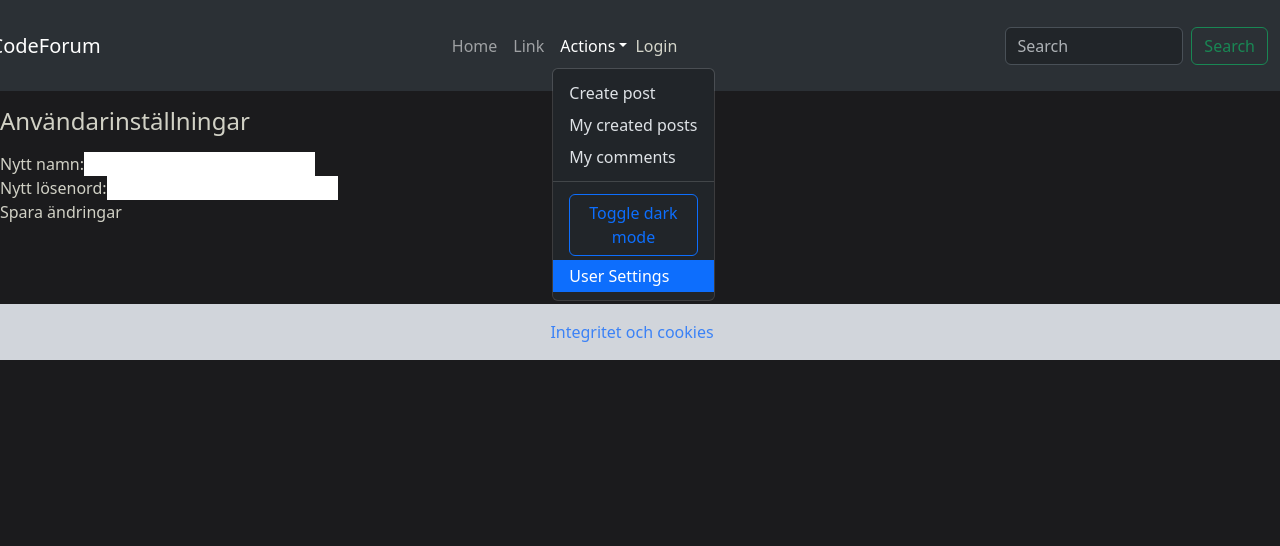
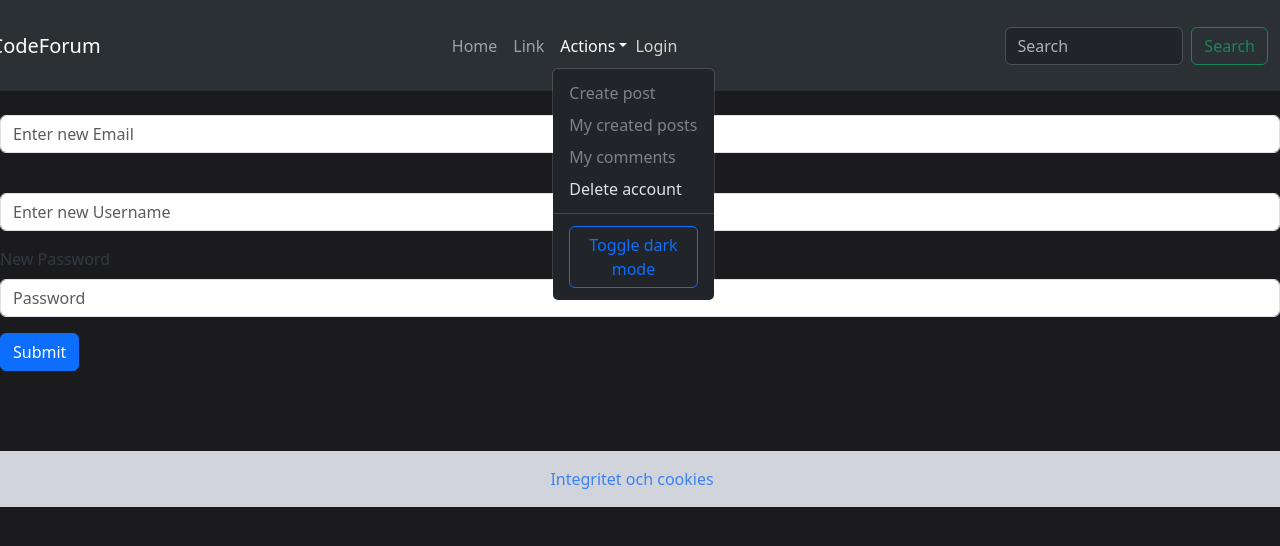
Before and after one commit to sheilabarnagot/Grupprojektet, a React (Vite) app in the folder frontend/: page /user-settings in a window 1280 px wide. Both pictures are taken after a click on the button "Actions". Shown: the top 546 px of the page. Built offline with nearby package versions, Linux system fonts and the light colour scheme; no server answers.

Commit message:
created endpoints and fixed UserSettings

```diff
--- a/frontend/src/Nav_bar.tsx
+++ b/frontend/src/Nav_bar.tsx
@@ -7,21 +7,55 @@ import Button from "react-bootstrap/Button";
 import { useEffect, useState } from "react";
 import { NavLink, useNavigate } from "react-router-dom";
 
-export const Nav_bar = () => {
+interface Props {
+  isLoggedIn: boolean;
+  setIsLoggedInContext: React.Dispatch<React.SetStateAction<boolean>>;
+}
+
+export const Nav_bar = ({ isLoggedIn, setIsLoggedInContext }: Props) => {
   const [darkMode, setDarkMode] = useState("dark");
+  const [isLoggedInLocalStorage, setIsLoggedInLocalStorage] = useState(false);
+
+  const [item, setItem] = useState<string | null>(null);
+  const navigate = useNavigate();
+
+  const navigateToLogin = () => {
+    isLoggedIn || item ? navigate("/user-settings") : navigate("/login");
+  };
+
+  const handleDelete = async () => {
+    const response = await fetch("http://localhost:3000/deleteaccount", {
+      method: "DELETE",
+      headers: {
+        "Content-Type": "application/json",
+      },
+      body: JSON.stringify({ id: item }),
+    });
+    const result = await response.json();
+    console.log(result);
+  };
+
   const toggleDarkMode = () => {
     darkMode === "dark" ? setDarkMode("light") : setDarkMode("dark");
   };
-  const [item, setItem] = useState<any>(null);
-  const navigate = useNavigate();
+  const handleLogout = () => {
+    localStorage.clear();
+    setIsLoggedInContext(false);
+    setIsLoggedInLocalStorage(false);
+    setItem(null);
+    navigate("/login");
+  };
+
   useEffect(() => {
     const getitem = localStorage.getItem("items");
+
     if (getitem) setItem(getitem);
-  });
+  }, []);
 
-  const navigateToLogin = () => {
-    item ? navigate("/") : navigate("/login");
-  };
+  useEffect(() => {
+    const getIsLoggedIn = localStorage.getItem("isLoggedIn");
+    if (getIsLoggedIn) setIsLoggedInLocalStorage(true);
+  }, [isLoggedIn]);
 
   return (
     <>
@@ -53,14 +87,27 @@ export const Nav_bar = () => {
                   </Nav.Link>
                   <Nav.Link href="#action2">Link</Nav.Link>
                   <NavDropdown title="Actions" id="navbarScrollingDropdown">
-                    <NavDropdown.Item as={NavLink} to="/createpost">
+                    <NavDropdown.Item
+                      disabled={!isLoggedInLocalStorage}
+                      as={NavLink}
+                      to="/createpost"
+                    >
                       Create post
                     </NavDropdown.Item>
-                    <NavDropdown.Item href="#action3">
+                    <NavDropdown.Item
+                      disabled={!isLoggedInLocalStorage}
+                      href="#action3"
+                    >
                       My created posts
                     </NavDropdown.Item>
-                    <NavDropdown.Item href="#action3">
+                    <NavDropdown.Item
+                      disabled={!isLoggedInLocalStorage}
+                      href="#action3"
+                    >
                       My comments
+                    </NavDropdown.Item>
+                    <NavDropdown.Item onClick={handleDelete}>
+                      Delete account
                     </NavDropdown.Item>
                     <NavDropdown.Divider />
                     <NavDropdown.ItemText>
@@ -71,13 +118,15 @@ export const Nav_bar = () => {
                         Toggle dark mode
                       </Button>
                     </NavDropdown.ItemText>
-                    <NavDropdown.Item as={NavLink} to="/user-settings">
-                      User Settings
-                    </NavDropdown.Item>
                   </NavDropdown>
-                  <p onClick={navigateToLogin}>
-                    {item !== "undefined" && item ? "user settings" : "Login"}
+                  <p onClick={() => navigateToLogin()}>
+                    {isLoggedIn || item ? "user settings" : "Login"}
                   </p>
+                  {(isLoggedIn || item) && (
+                    <Button variant="putline-danger" onClick={handleLogout}>
+                      Logout
+                    </Button>
+                  )}
                 </div>
               </Nav>
               <Form className="d-flex">
--- a/frontend/src/UserSettings.tsx
+++ b/frontend/src/UserSettings.tsx
@@ -1,77 +1,90 @@
-import { useState, useEffect } from 'react';
-
+import { useState, useEffect } from "react";
+import Form from "react-bootstrap/Form";
+import Button from "react-bootstrap/Button";
 
 const UserSettings = () => {
-  const userId = 1; // Ersätt med det faktiska användar-ID
-
   // Tillstånd för användaruppgifter
-  const [name, setName] = useState('');
-  const [password, setPassword] = useState('');
+  const [email, setEmail] = useState("");
+  const [password, setPassword] = useState("");
+  const [username, setUsername] = useState("");
+  const [userId, setuserId] = useState("");
 
   useEffect(() => {
     // Hämta användaruppgifter som finns
-    getUserData();
-  }, []);
+    const Id = localStorage.getItem("items");
+    if (Id) {
+      setuserId(Id);
+    }
+    getUserData(Id);
+  });
 
-  const getUserData = async () => {
+  const getUserData = async (Id) => {
+    console.log(Id);
     try {
-      const response = await fetch(`/api/editprofile/${userId}`);
+      const response = await fetch(`http://localhost:3000/users`, {
+        method: "POST",
+        headers: {
+          "Content-Type": "application/json",
+        },
+        body: JSON.stringify({ userId: Id }),
+      });
       if (!response.ok) {
-        throw new Error('Failed to fetch user data');
+        throw new Error("Failed to fetch user data");
       }
       const data = await response.json();
-      setName(data.user.name);
-      setPassword(data.user.password);
+      setEmail(data[0].email);
+      console.log(data);
+      setPassword(data[0].password);
+      setUsername(data[0].username);
     } catch (error) {
-      console.error('Error fetching user profile:', error);
+      console.error("Error fetching user profile:", error);
     }
   };
 
-  const handleSaveChanges = async () => {
+  console.log(username, password, email);
+
+  const handleSaveChanges = async (event) => {
+    event.preventDefault();
+    setEmail(event.currentTarget[0].value);
     try {
-      const response = await fetch(`/api/editprofile/${userId}`, {
-        method: 'POST',
+      const response = await fetch(`http://localhost:3000/editprofile`, {
+        method: "POST",
         headers: {
-          'Content-Type': 'application/json',
+          "Content-Type": "application/json",
         },
-        body: JSON.stringify({ name, password }),
+        body: JSON.stringify({ email, username, password, userId }),
       });
 
       if (response.ok) {
-        alert('Profilen har uppdaterats!');
+        alert("Profilen har uppdaterats!");
       } else {
         const errorData = await response.json();
-        console.error('Error saving user profile:', errorData.message);
+        console.error("Error saving user profile:", errorData.message);
       }
     } catch (error) {
-      console.error('Error saving user profile:', error);
+      console.error("Error saving user profile:", error);
     }
   };
 
   return (
-      <div>
-        <h2>Användarinställningar</h2>
-        <label htmlFor="name">Nytt namn:</label>
-        <input
-          type="text"
-          id="name"
-          value={name}
-          onChange={(e) => setName(e.target.value)}
-          style={{ color: 'black', backgroundColor: 'white' }}
-        />
-        <br />
-        <label htmlFor="password">Nytt lösenord:</label>
-        <input
-          type="password"
-          id="password"
-          value={password}
-          onChange={(e) => setPassword(e.target.value)}
-          style={{ color: 'black', backgroundColor: 'white' }}
-        />
-        <br />
-        <button onClick={handleSaveChanges}>Spara ändringar</button>
-      </div>
-    );
+    <Form onSubmit={handleSaveChanges}>
+      <Form.Group className="mb-3" controlId="formGroupEmail">
+        <Form.Label>{email && email}</Form.Label>
+        <Form.Control type="email" placeholder="Enter new Email" />
+      </Form.Group>
+      <Form.Group className="mb-3" controlId="formGroupUsername">
+        <Form.Label>{username}</Form.Label>
+        <Form.Control type="Username" placeholder="Enter new Username" />
+      </Form.Group>
+      <Form.Group className="mb-3" controlId="formGroupPassword">
+        <Form.Label>New Password</Form.Label>
+        <Form.Control type="password" placeholder="Password" />
+      </Form.Group>
+      <Button variant="primary" type="submit">
+        Submit
+      </Button>
+    </Form>
+  );
 };
 
 export default UserSettings;
```
Also changed, not shown: 2 other files (tests, documents, lock files or other folders).
